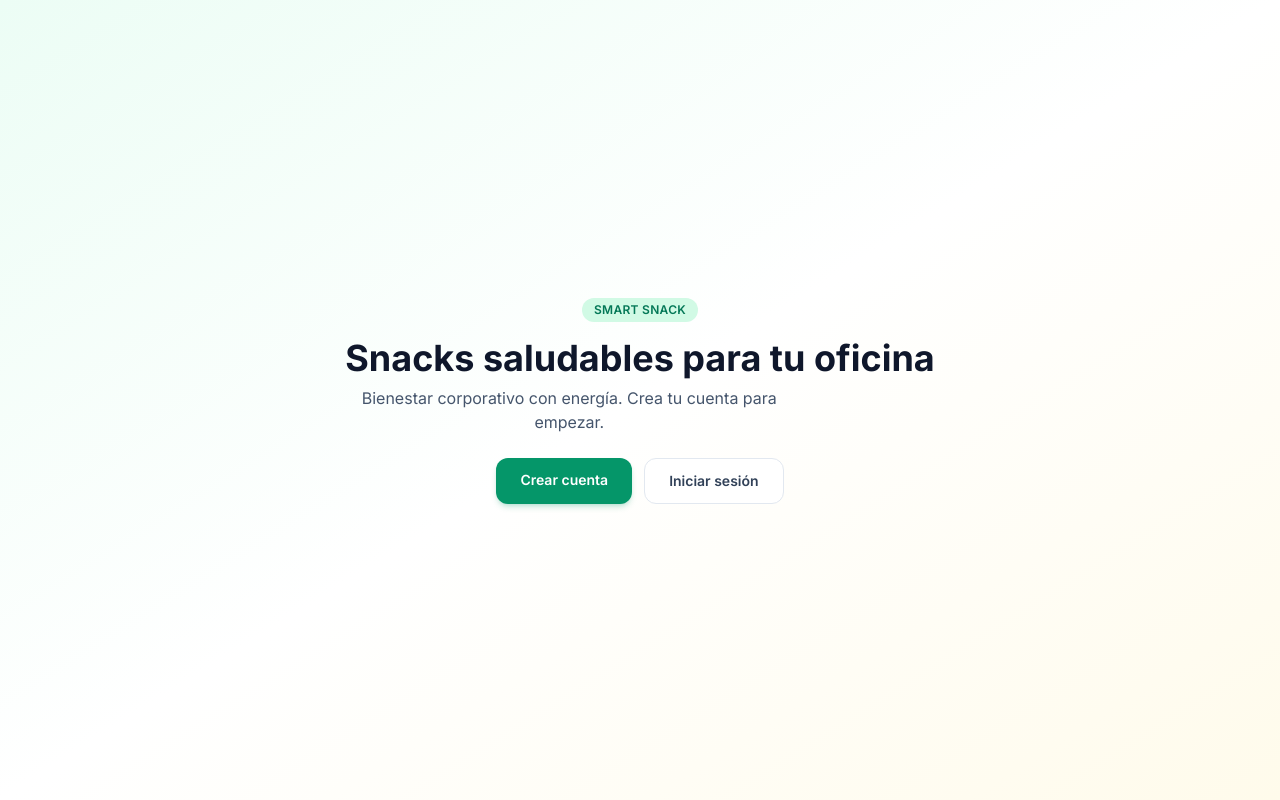
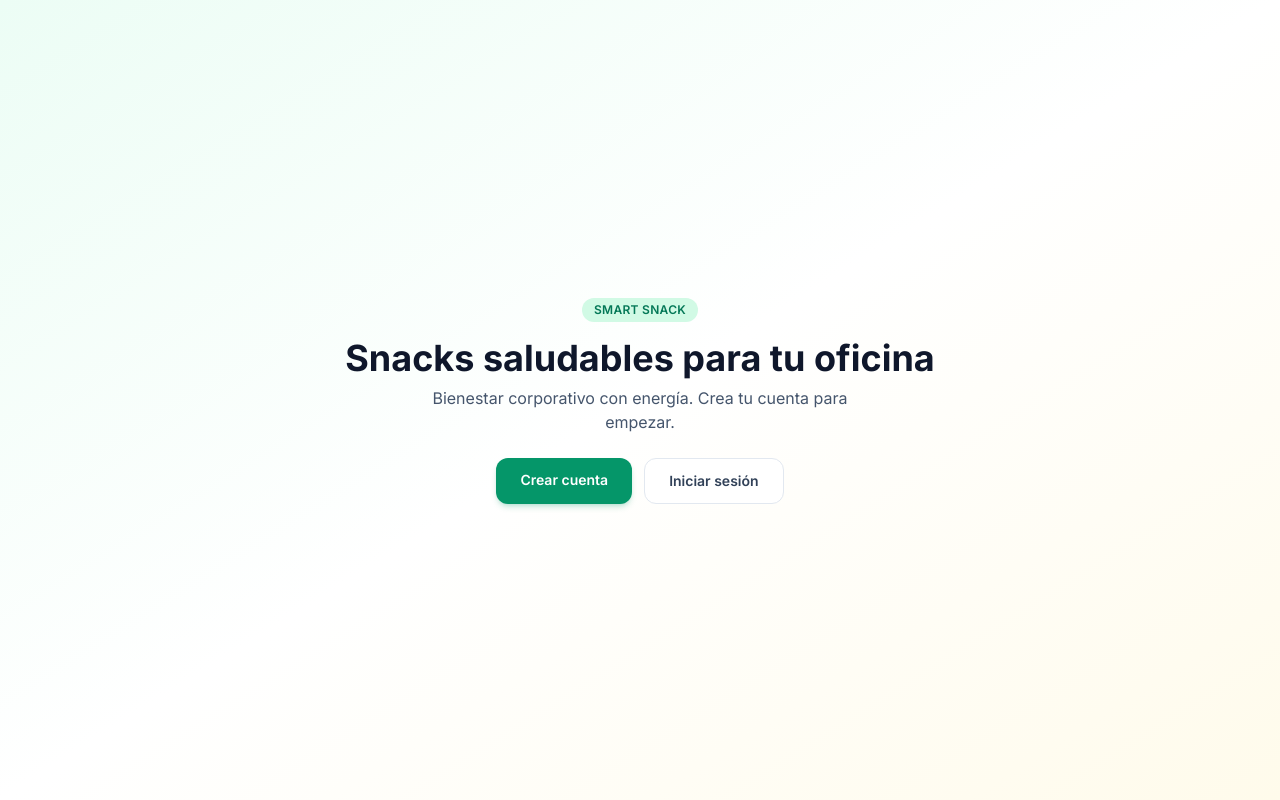
Before and after one commit to SmartSnackOfficeOrganization/Smart_Snack_Office_Source_Code, a Next.js app in the folder frontend/: page / in a window 1280 px wide. Built offline with nearby package versions, Linux system fonts and the light colour scheme.

Commit message:
fix: centrar texto descriptivo en landing page agregando mx-auto al parrafo

```diff
--- a/frontend/src/app/page.tsx
+++ b/frontend/src/app/page.tsx
@@ -10,7 +10,7 @@ export default function HomePage() {
         <h1 className="mt-4 text-3xl font-bold text-slate-900 sm:text-4xl">
           Snacks saludables para tu oficina
         </h1>
-        <p className="mt-2 max-w-md text-slate-600">
+        <p className="mx-auto mt-2 max-w-md text-slate-600">
           Bienestar corporativo con energía. Crea tu cuenta para empezar.
         </p>
       </div>
```
